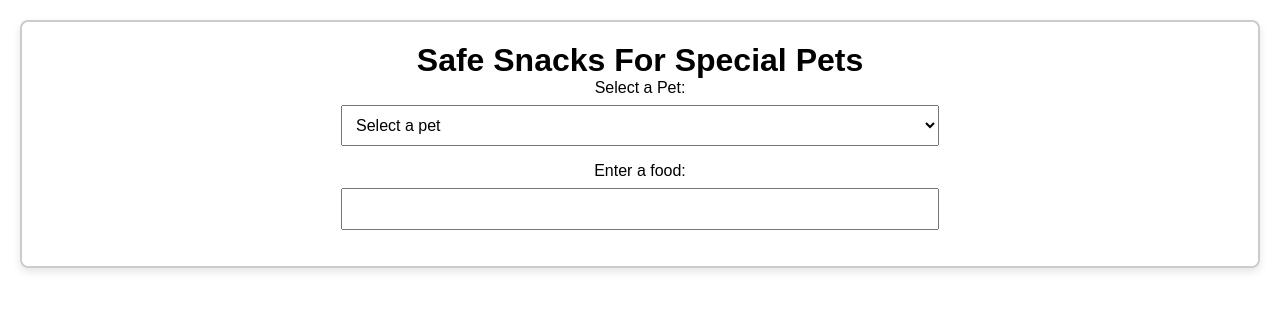
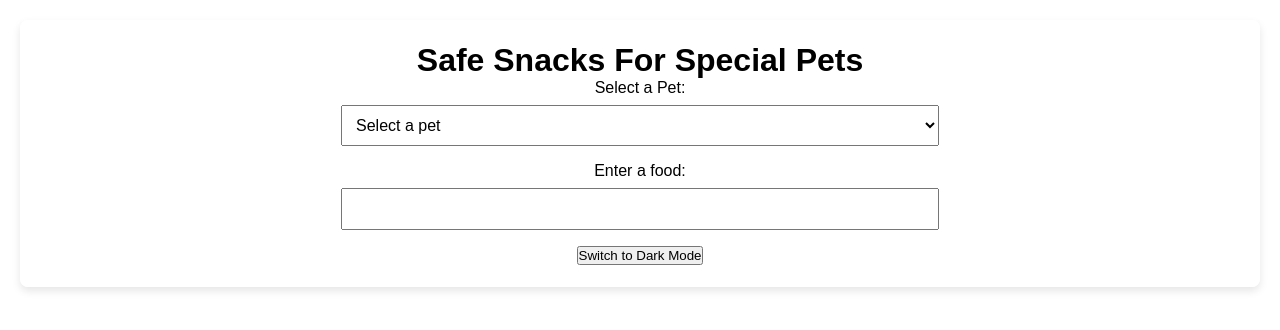
Before and after one commit to RyanGuinchard/pet-food-safety, a React (Create React App) app in the folder client/: page / in a window 1280 px wide. Shown: the top 330 px of the page. Built offline with nearby package versions, Linux system fonts and the light colour scheme.

Commit message:
Added basic darkmode functionality

```diff
--- a/client/src/App.js
+++ b/client/src/App.js
@@ -1,13 +1,28 @@
-import React from "react";
+import React, { useState } from "react";
 import "./App.css";
+import "./styles/DarkMode.css";
 import PetDropdown from "./components/PetDropdown";
 
 function App() {
+  // Setting up state for dark mode
+  const [darkMode, setDarkMode] = useState(false);
+
+  const toggleDarkMode = () => {
+    setDarkMode((prevMode) => {
+      document.body.classList.toggle('dark-mode', !prevMode);
+      return !prevMode;
+    });
+  };
+
+
   return (
     <>
-      <div className="container">
+      <div className={`container ${darkMode ? 'dark-mode' : ''}`}>
         <h1>Safe Snacks For Special Pets</h1>
-        <PetDropdown/>
+        <PetDropdown />
+        <button onClick={toggleDarkMode}>
+          {darkMode ? 'Switch to Light Mode' : 'Switch to Dark Mode'}
+        </button>
       </div>
     </>
   );
--- /dev/null
+++ b/client/src/styles/DarkMode.css
@@ -0,0 +1,15 @@
+/*Learning to use css variables*/
+:root {
+    --background-color: #1a1a1a;
+    --text-color: #ffffff;
+  }
+
+  body.dark-mode {
+    background-color: var(--background-color);
+    color: var(--text-color);
+  }
+
+  .container {
+    border: 2px solid var(--text-color);
+    padding: 20px;
+  }
```
